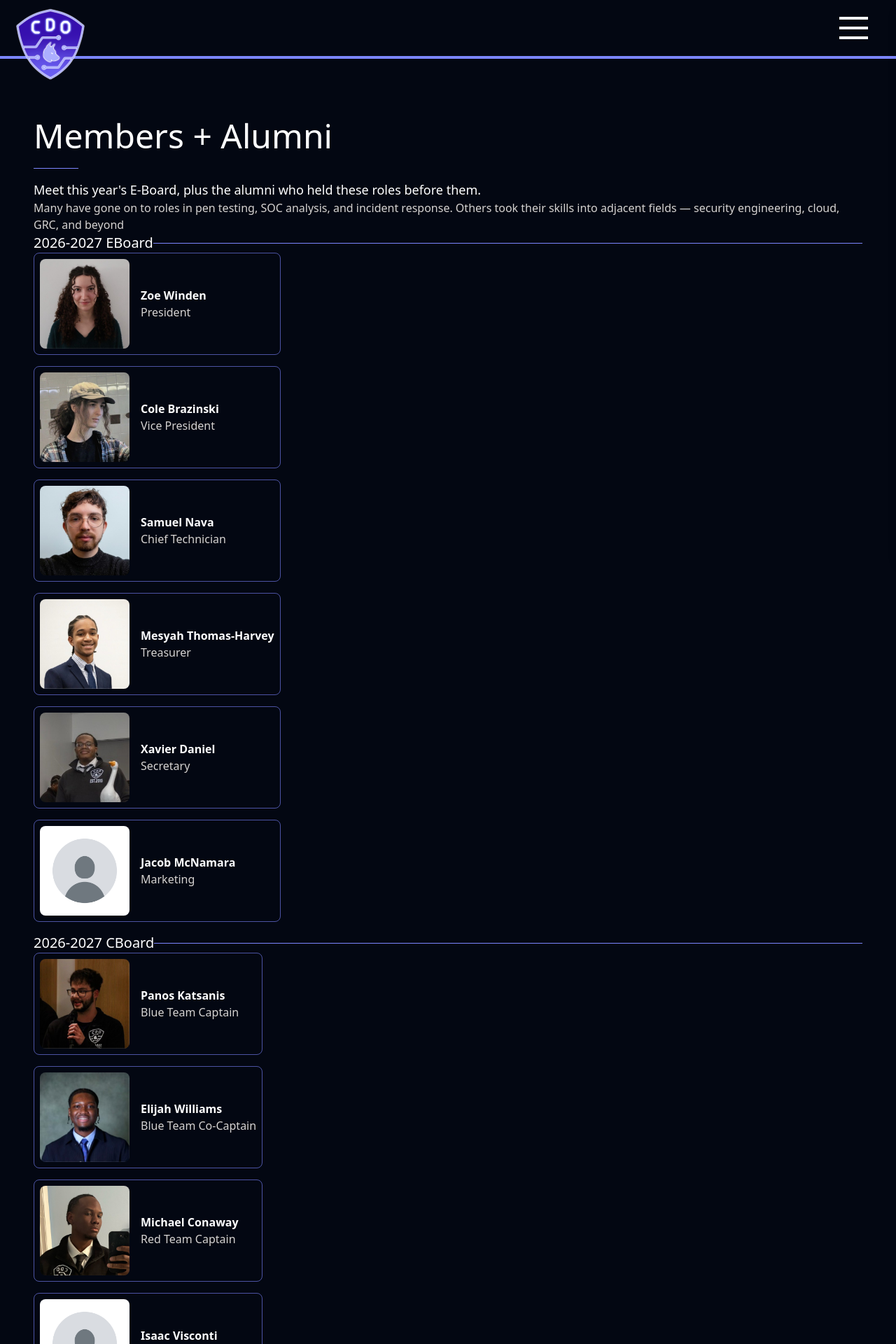
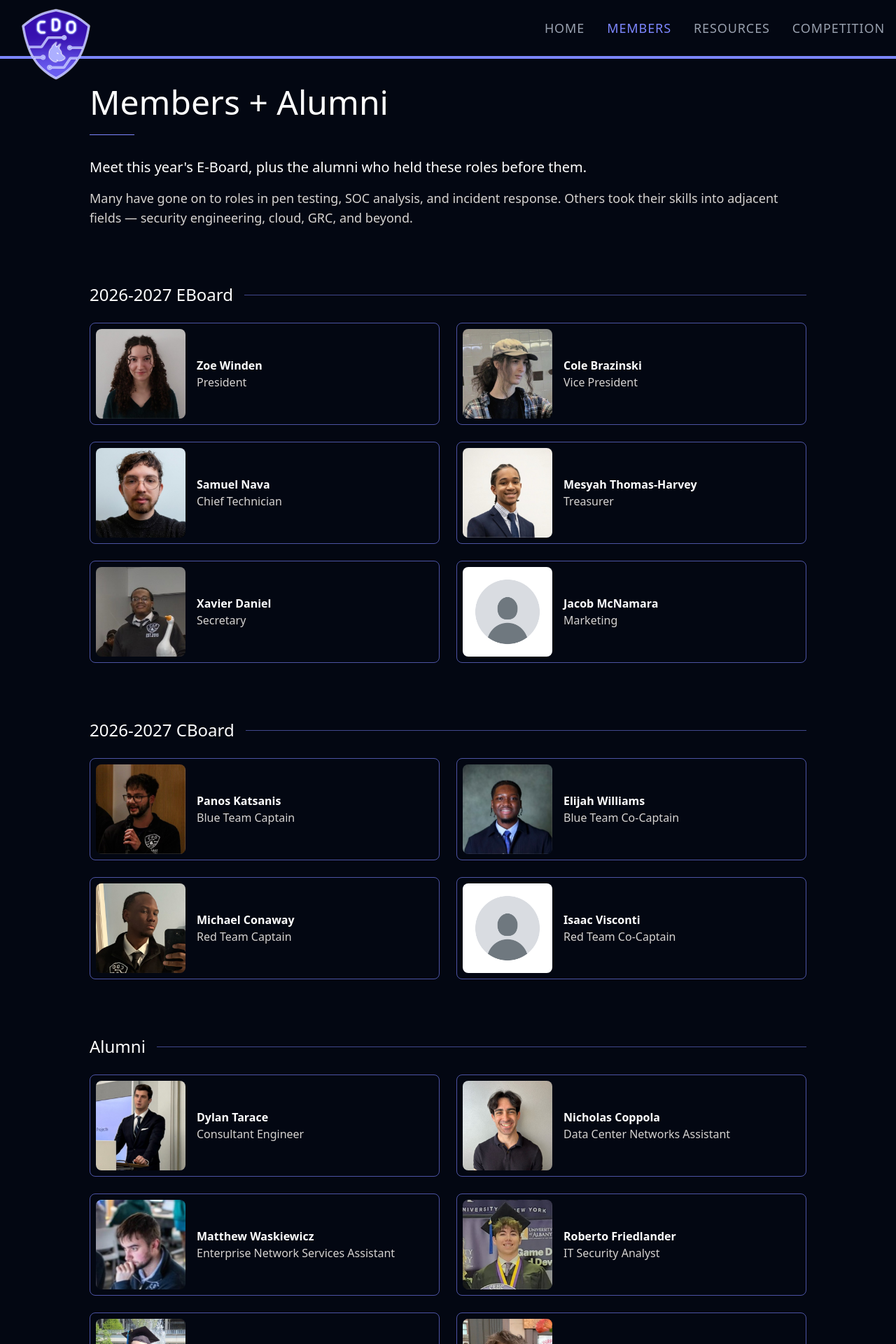
Before and after one commit to coal-rock/CDOWebsite, a React (Vite) app: page /members in a window 1280 px wide. Shown: the top 1920 px of the page at 70% size. Built offline with nearby package versions, Linux system fonts and the light colour scheme.

Commit message:
Startings of responsive layout, there is more to do, but it's getting closer🥵😭

```diff
--- a/src/components/BoardCard.tsx
+++ b/src/components/BoardCard.tsx
@@ -8,7 +8,7 @@ export default function BoardCard({name, position, headshot}: BoardCardProps) {
     return (
         <>
             <div
-                className='flex flex-row items-center w-full border rounded-lg border-indigo-400/60 p-2 gap-4 mb-4'>
+                className='flex flex-row items-center w-full border rounded-lg border-indigo-400/60 p-2 gap-4'>
                 {/* Image */}
                 <img
                     src={headshot}
--- a/src/components/Header.tsx
+++ b/src/components/Header.tsx
@@ -1,12 +1,18 @@
-import {Link} from "react-router"
+import {Link, useLocation} from "react-router"
 import HamburgerMenu from "./HamburgerMenu.tsx"
 import logo from '../assets/logo.png'
+import {routes} from "../data/navigationData.tsx";
 
 export default function Header() {
+
+    const location = useLocation()
+
     return (
         <>
-            <header className='sticky top-0 z-50 bg-gray-950 w-full border-b-4 border-indigo-400'>
-                <div className='mx-auto max-w-7xl px-2 h-16 flex items-center justify-between mb-4'>
+            <header className='sticky top-0 z-50 bg-base w-full border-b-4 border-indigo-400'>
+
+                <div className='mx-auto max-w-7xl px-4 h-16 flex items-center justify-between mb-4'>
+
                     <div className='flex items-center gap-4'>
                         {/* Logo as Home Button */}
                         <Link to='/'
@@ -21,8 +27,32 @@ export default function Header() {
                             />
                         </Link>
                     </div>
-                    <HamburgerMenu/>
+
+                    <nav className='hidden md:flex items-center gap-8 mt-4'>
+                        {routes.map((route, index) => {
+
+                            const isActive = location.pathname === route.path
+
+                            return (
+                                <Link
+                                    key={index}
+                                    to={route.path}
+                                    onClick={() => window.scrollTo({top: 0, behavior: 'smooth'})}
+                                    className={`text-lg font-medium tracking-wider uppercase transition-colors duration-200 hover:text-white
+                                        ${isActive ? 'text-indigo-400' : 'text-gray-400'}`}
+                                >
+                                    {route.name == 'menu' ? 'home' : route.name}
+                                </Link>
+                            )
+                        })}
+                    </nav>
+
+                    <div className='md:hidden block'>
+                        <HamburgerMenu/>
+                    </div>
+
                 </div>
+
             </header>
         </>
     )
--- a/src/components/PageLayout.tsx
+++ b/src/components/PageLayout.tsx
@@ -7,8 +7,13 @@ export default function PageLayout({children}: { children: React.ReactNode }) {
         <>
             <div className='min-h-screen bg-base flex flex-col w-full'>
                 <Header/>
-                <main className='flex-grow flex flex-col items-start w-full px-4 md:px-12 py-8'>
-                    {children}
+
+                <main className='flex-grow flex flex-col items-center w-full px-4 md:px-12 py-8'>
+
+                    <div className='flex flex-col items-center w-full max-w-5xl gap-8'>
+                        {children}
+                    </div>
+
                 </main>
                 <Footer/>
             </div>
--- a/src/data/membersData.tsx
+++ b/src/data/membersData.tsx
@@ -37,5 +37,4 @@ export const alumniMembers = [
     {name: 'Roberto Friedlander', position: 'IT Security Analyst', headshot: board.berto},
     {name: 'Jonathan Edwards', position: 'Information Security Intern', headshot: board.jon},
     {name: 'Tyler Barnes', position: 'Cybersecurity Intern', headshot: board.tyler},
-    {name: 'Sean Bartoszewicz', position: 'Hardware Services Technician', headshot: board.sean}
 ]
--- a/src/pages/Members.tsx
+++ b/src/pages/Members.tsx
@@ -4,36 +4,52 @@ import BoardCard from '../components/BoardCard'
 import {eBoardMembers, cBoardMembers, alumniMembers} from "../data/membersData.tsx";
 
 export default function Members() {
+
+    const boardSections = [
+        {title: "2026-2027 EBoard", data: eBoardMembers},
+        {title: "2026-2027 CBoard", data: cBoardMembers},
+        {title: "Alumni", data: alumniMembers}
+    ];
+
     return (
         <PageLayout>
-            <div className='flex-grow flex flex-col items-start w-full pt-12 gap-4'>
-                <div className='text-5xl font-medium leading-tight'>
-                    {'Members + Alumni'}
+            {/* Page Title & Underline */}
+            <div className='flex flex-col items-start w-full'>
+                <h1 className='text-4xl md:text-5xl font-medium leading-tight'>
+                    Members + Alumni
+                </h1>
                 <hr className='w-16 border-indigo-400 mt-4'/>
             </div>
+
             {/* Text Content */}
-                <div className='flex flex-col  text-left'>
-                    <p className='text-lg'>
+            <div className='flex flex-col gap-4 text-left'>
+                <p className='text-xl text-white'>
                     Meet this year's E-Board, plus the alumni
                     who held these roles before them.
                 </p>
-                    <p className='text-stone-300'>
+                <p className='text-lg text-stone-300'>
                     Many have gone on to roles in pen testing,
                     SOC analysis, and incident response. Others
                     took their skills into adjacent fields — security
-                        engineering, cloud, GRC, and beyond
+                    engineering, cloud, GRC, and beyond.
                 </p>
             </div>
+
+
+            {/* Loop through the sections */}
+            {boardSections.map((section, sectionIndex) => (
+                <div key={sectionIndex} className='w-full'>
+                    {/* Section Header */}
+                    <div className='flex items-center w-full mt-12 mb-6'>
+                        <h2 className='text-2xl font-medium whitespace-nowrap mr-4'>{section.title}</h2>
+                        <hr className='flex-grow border-indigo-400 opacity-50'/>
                     </div>
 
-            {/* EBoard */}
-            <div className='flex items-center w-full'>
-                <h2 className='text-xl font-medium whitespace-nowrap'>2026-2027 EBoard</h2>
-                <hr className='flex-grow border-indigo-400'/>
-            </div>
-            <div className='flex flex-col flex-wrap justify-center'>
-                {eBoardMembers.map((member, index) => (
-                    <BoardCard key={index}
+                    {/* Loop through the specific members for this section */}
+                    <div className='grid grid-cols-1 md:grid-cols-2 gap-6 w-full'>
+                        {section.data.map((member, memberIndex) => (
+                            <BoardCard
+                                key={memberIndex}
                                 name={member.name}
                                 position={member.position}
                                 headshot={member.headshot}
@@ -41,35 +57,9 @@ export default function Members() {
                         ))}
                     </div>
 
-            {/* CBoard */}
-            <div className='flex items-center w-full'>
-                <h2 className='text-xl font-medium whitespace-nowrap'>2026-2027 CBoard</h2>
-                <hr className='flex-grow border-indigo-400'/>
                 </div>
-            <div className='flex flex-col flex-wrap justify-center'>
-                {cBoardMembers.map((member, index) => (
-                    <BoardCard key={index}
-                               name={member.name}
-                               position={member.position}
-                               headshot={member.headshot}
-                    />
             ))}
-            </div>
 
-            {/* Alumni */}
-            <div className='flex items-center  w-full'>
-                <h2 className='text-xl font-medium whitespace-nowrap'>Alumni</h2>
-                <hr className='flex-grow border-indigo-400'/>
-            </div>
-            <div className='flex flex-col flex-wrap  justify-center'>
-                {alumniMembers.map((member, index) => (
-                    <BoardCard key={index}
-                               name={member.name}
-                               position={member.position}
-                               headshot={member.headshot}
-                    />
-                ))}
-            </div>
         </PageLayout>
     )
 }
--- a/src/pages/Resources.tsx
+++ b/src/pages/Resources.tsx
@@ -6,33 +6,33 @@ import {resourceTopics} from "../data/resourcesData.tsx";
 export default function Resources() {
     return (
         <PageLayout>
-            <div className='flex-grow flex flex-col items-start w-full px-4 pt-12'>
             {/* Page Title & Underline */}
-                <div className='flex flex-col items-start'>
-                    <h1 className='text-5xl font-medium leading-tight'>
-                        Helpful
-                        Resources
+            <div className='flex flex-col items-start w-full'>
+                <h1 className='text-4xl md:text-5xl font-medium leading-tight'>
+                    Helpful Resources
                 </h1>
-                    <hr className='w-16 border-indigo-400 mt-4 mb-4'/>
+                <hr className='w-16 border-indigo-400 mt-4'/>
             </div>
 
             {/* Text Content */}
             <div className='flex flex-col gap-4 text-left'>
-                    <p className='text-lg'>
+                <p className='text-xl text-white'>
                     Whether you're looking to study for a
                     certification or brush up on some
                     knowledge, our collection of useful
                     information will be very useful to you!
                 </p>
-                    <p className='text-stone-300'>
+                <p className='text-lg text-stone-300'>
                     Disclaimer: All links here are posted for
-                        educational purposes. neither CDO, anyone
+                    educational purposes. Neither CDO, anyone
                     on E-Board, nor UAlbany is responsible for the
                     misuse of these links/resources
                     contained in the links. In other words, please
                     use them responsibly.
                 </p>
             </div>
+
+            <div className='w-full mt-4'>
                 <AccordionMenu items={resourceTopics}/>
             </div>
         </PageLayout>
```
Also changed, not shown: src/pages/Competition.tsx (+10 -9 lines), src/pages/Home.tsx (+17 -11 lines), src/assets/board/sean.jpg (deleted). Lines whose indentation alone changed are shown as unchanged.
